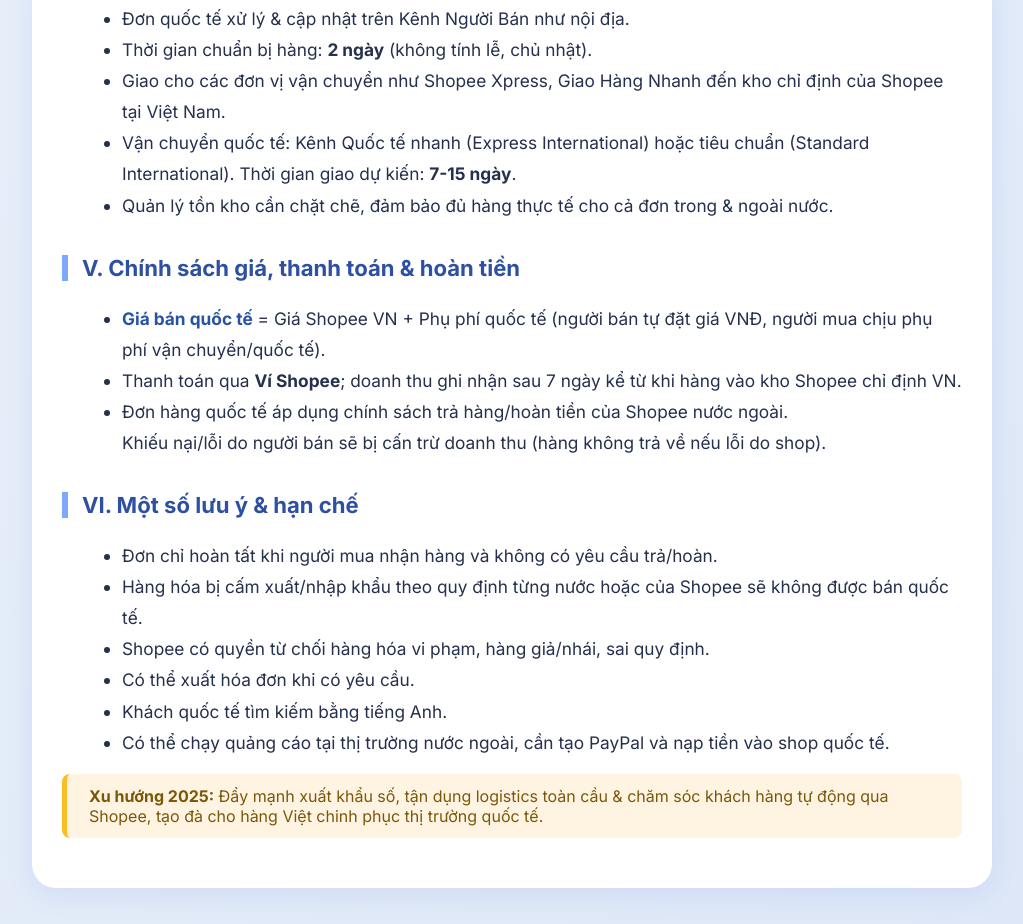
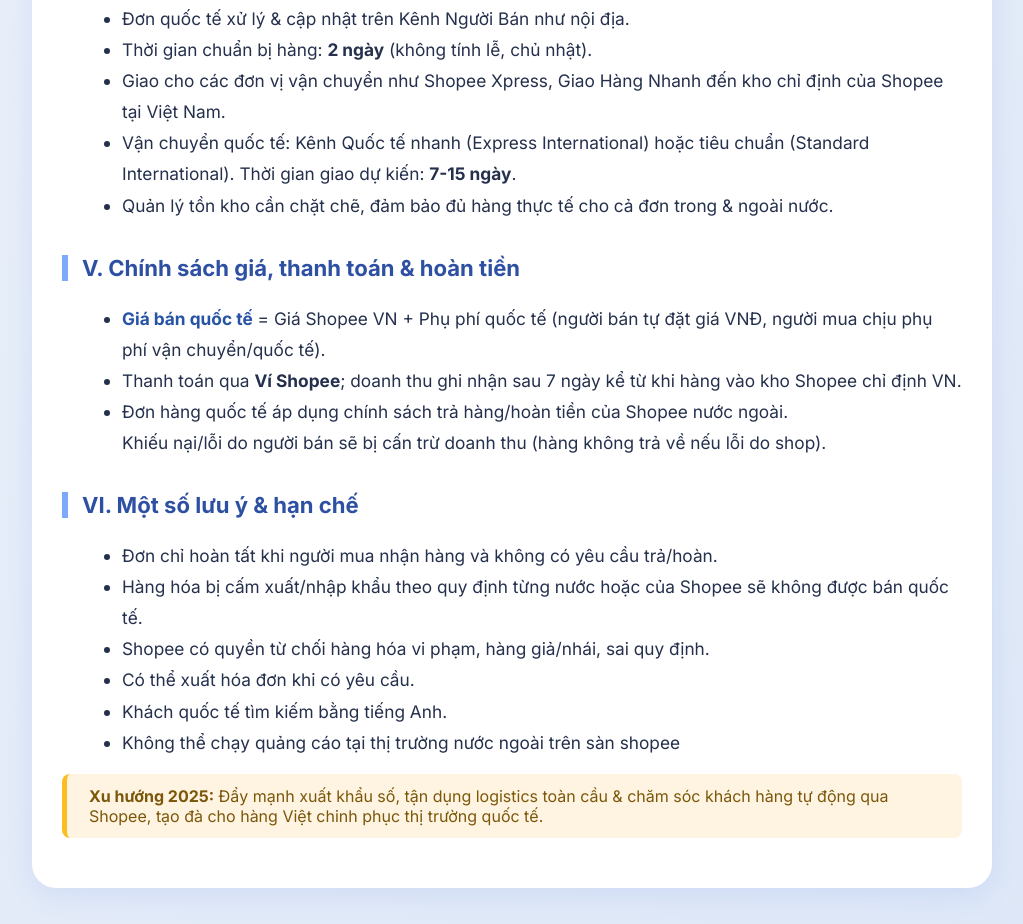
Before and after one commit to quangnbtd/shopeedongnama, a plain HTML site: page index.html in a window 1280 px wide. Shown: the part 1678-2602 px from the top of the page, without its empty margins (128-1151 px from the left). Drawn offline with Linux system fonts and the light colour scheme.

Commit message:
Update index.html

```diff
--- a/index.html
+++ b/index.html
@@ -168,7 +168,7 @@
       <li>Shopee có quyền từ chối hàng hóa vi phạm, hàng giả/nhái, sai quy định.</li>
       <li>Có thể xuất hóa đơn khi có yêu cầu.</li>
       <li>Khách quốc tế tìm kiếm bằng tiếng Anh.</li>
-      <li>Có thể chạy quảng cáo tại thị trường nước ngoài, cần tạo PayPal và nạp tiền vào shop quốc tế.</li>
+      <li>Không thể chạy quảng cáo tại thị trường nước ngoài trên sàn shopee</li>
     </ul>
 
     <div class="tip-box">
```
